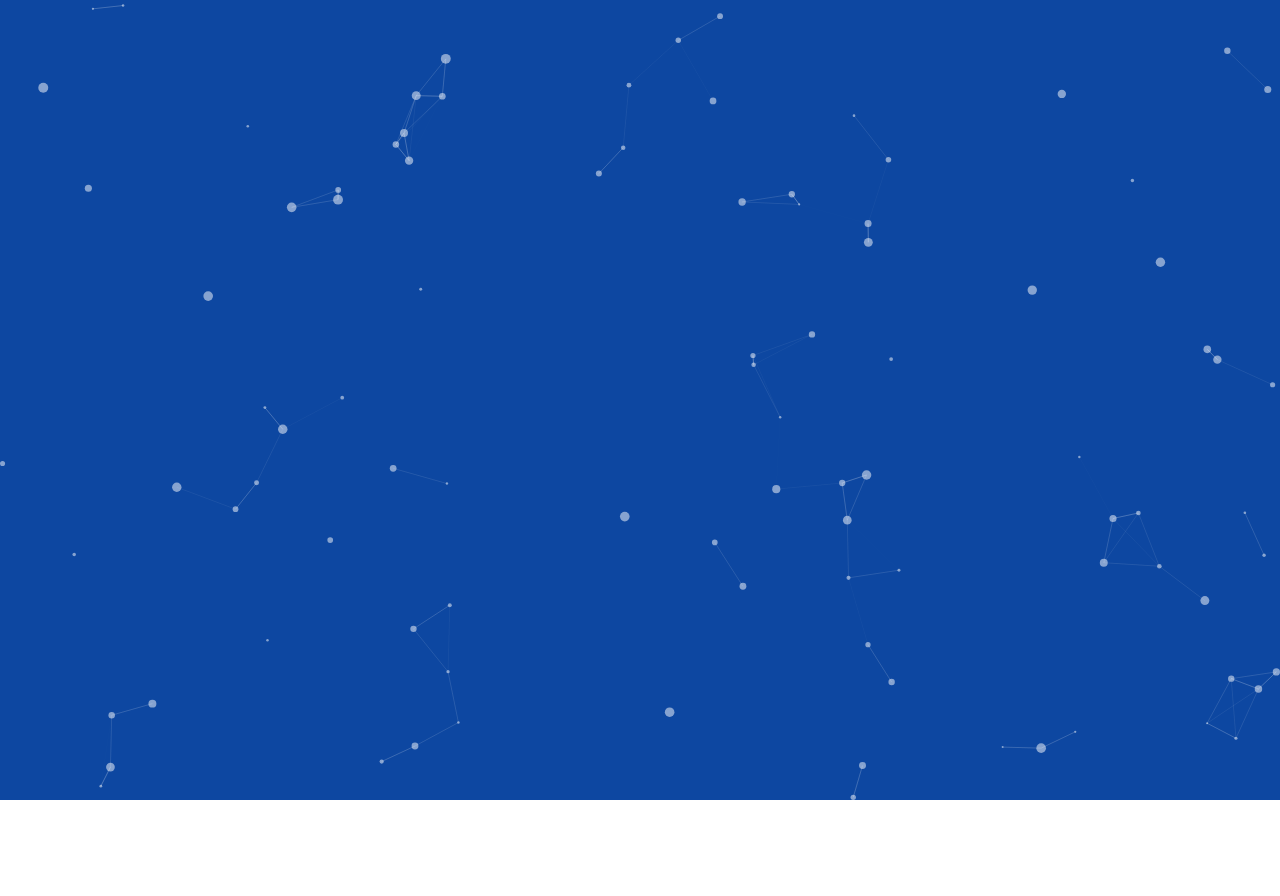
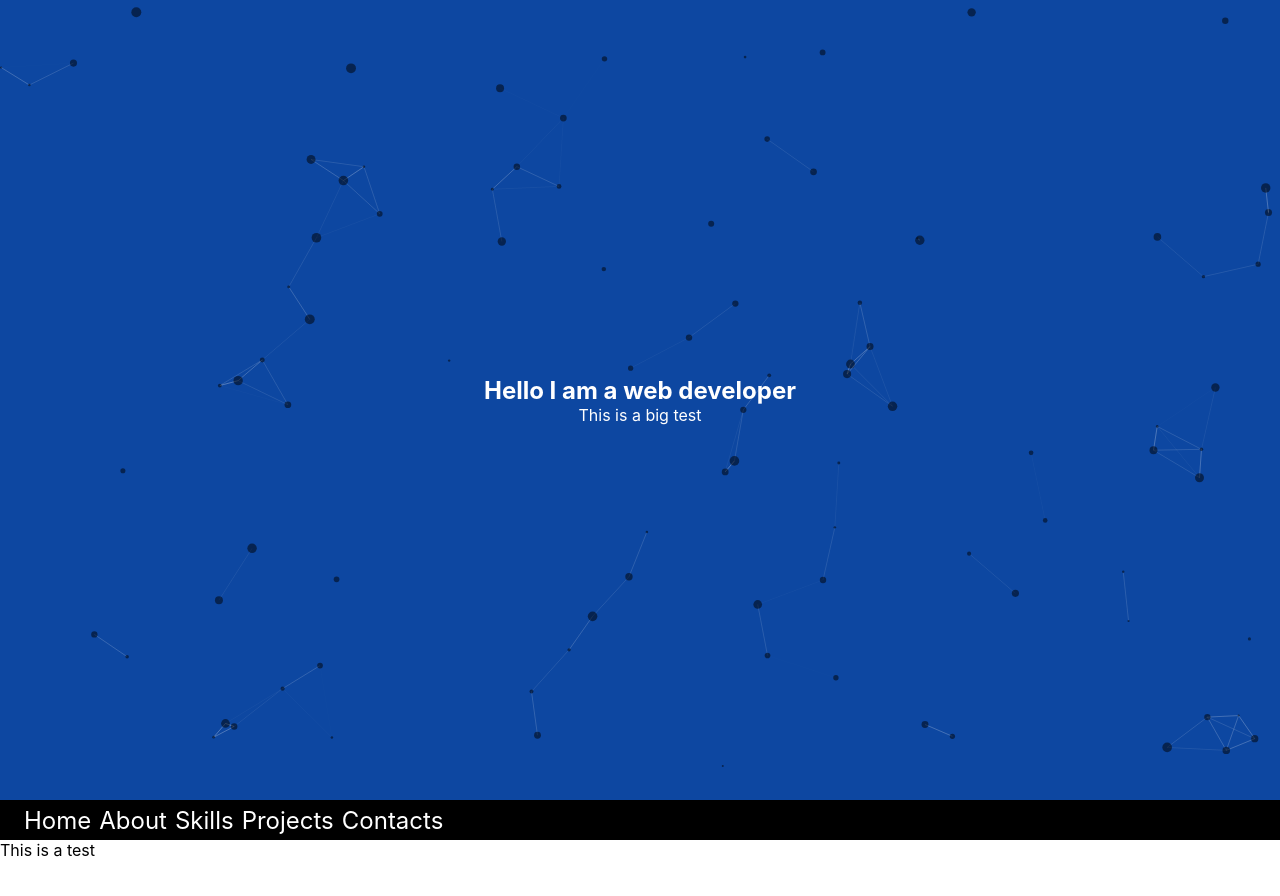
Before and after one commit to jfipps/jfippswebsite, a React (Create React App) app: page / in a window 1280 px wide. Shown: the top 896 px of the page. Before the commit the page ends 800 px from the top, so only its background shows below. Built offline with nearby package versions, Linux system fonts and the light colour scheme.

Commit message:
6/7/2023

```diff
--- a/src/App.css
+++ b/src/App.css
@@ -1,5 +1,6 @@
 .App {
   text-align: center;
+  height: 100vh;
 }
 
 .App-logo {
--- a/src/App.js
+++ b/src/App.js
@@ -1,11 +1,13 @@
 import logo from "./logo.svg";
 import Hero from "./components/Hero";
+import MainContent from "./components/MainContent";
 import "./App.css";
 
 function App() {
   return (
     <div className="App">
       <Hero></Hero>
+      <MainContent></MainContent>
     </div>
   );
 }
--- /dev/null
+++ b/src/components/About.js
@@ -0,0 +1,10 @@
+import React from "react";
+import "../css/about.css";
+
+export default function About(props) {
+  return (
+    <section className="AboutSection">
+      <div>This is a test</div>
+    </section>
+  );
+}
--- a/src/components/Hero.js
+++ b/src/components/Hero.js
@@ -6,65 +6,10 @@ export default function Hero(props) {
   return (
     <section className="HeroSection">
       <Particle />
-      <div className="HeroText">
-        <h1>This is a test</h1>
+      <div>
+        <h1>Hello I am a web developer</h1>
+        <p>This is a big test</p>
       </div>
     </section>
   );
 }
-
-{
-  /* <Particles
-  params={{
-    particles: {
-      number: {
-        value: 160,
-        density: {
-          enable: false,
-        },
-      },
-      size: {
-        value: 3,
-        random: true,
-        anim: {
-          speed: 4,
-          size_min: 0.3,
-        },
-      },
-      line_linked: {
-        enable: false,
-      },
-      move: {
-        random: true,
-        speed: 1,
-        direction: "top",
-        out_mode: "out",
-      },
-    },
-    interactivity: {
-      events: {
-        onhover: {
-          enable: true,
-          mode: "bubble",
-        },
-        onclick: {
-          enable: true,
-          mode: "repulse",
-        },
-      },
-      modes: {
-        bubble: {
-          distance: 250,
-          duration: 2,
-          size: 0,
-          opacity: 0,
-        },
-        repulse: {
-          distance: 400,
-          duration: 4,
-        },
-      },
-    },
-  }}
-/>; */
-}
--- /dev/null
+++ b/src/components/MainContent.js
@@ -0,0 +1,12 @@
+import React from "react";
+import NavBar from "./NavBar";
+import About from "./About";
+
+export default function MainContent(props) {
+  return (
+    <>
+      <NavBar></NavBar>
+      <About></About>
+    </>
+  );
+}
--- /dev/null
+++ b/src/components/NavBar.js
@@ -0,0 +1,26 @@
+import React from "react";
+import "../css/navbar.css";
+
+export default function NavBar(props) {
+  return (
+    <section className="NavBar Sticky">
+      <ul className="NavLinks">
+        <li>
+          <span>Home</span>
+        </li>
+        <li>
+          <span>About</span>
+        </li>
+        <li>
+          <span>Skills</span>
+        </li>
+        <li>
+          <span>Projects</span>
+        </li>
+        <li>
+          <span>Contacts</span>
+        </li>
+      </ul>
+    </section>
+  );
+}
--- a/src/components/Particle.js
+++ b/src/components/Particle.js
@@ -15,6 +15,7 @@ export default function Particle() {
     await console.log(container);
   }, []);
   return (
+    <>
       <Particles
         id="tsparticles"
         init={particlesInit}
@@ -50,7 +51,7 @@ export default function Particle() {
           },
           particles: {
             color: {
-            value: "#ffffff",
+              value: "#000000",
             },
             links: {
               color: "#ffffff",
@@ -88,12 +89,10 @@ export default function Particle() {
             size: {
               value: { min: 1, max: 5 },
             },
-          background: {
-            color: "#162873",
-          },
           },
           detectRetina: true,
         }}
       />
+    </>
   );
 }
--- /dev/null
+++ b/src/css/about.css
@@ -0,0 +1,6 @@
+.AboutSection {
+  display: flex;
+  height: 200%;
+  width: 100%;
+  background-color: #fff;
+}
--- a/src/css/hero.css
+++ b/src/css/hero.css
@@ -8,15 +8,15 @@
   box-sizing: border-box;
 }
 
+#tsparticles {
+  z-index: -10;
+}
+
 .HeroSection {
-  width: 100vw;
-  height: 100vh;
-  background-color: cadetblue;
+  height: 100%;
+  width: 100%;
   display: flex;
   justify-content: center;
   align-items: center;
-}
-
-.HeroSection h1 {
   color: #fff;
 }
--- /dev/null
+++ b/src/css/navbar.css
@@ -0,0 +1,26 @@
+.NavBar {
+  display: flex;
+  height: 5%;
+  width: 100%;
+  background-color: black;
+  position: sticky;
+  position: -webkit-sticky;
+  top: 0;
+  z-index: 100;
+}
+.NavLinks {
+  display: flex;
+  flex-direction: row;
+  align-items: center;
+  padding-left: 1rem;
+  list-style: none;
+}
+
+.NavLinks li {
+  padding-left: 0.5rem;
+}
+
+.NavBar span {
+  font-size: 1.5rem;
+  color: #fff;
+}
```
Lines whose indentation alone changed are shown as unchanged.
